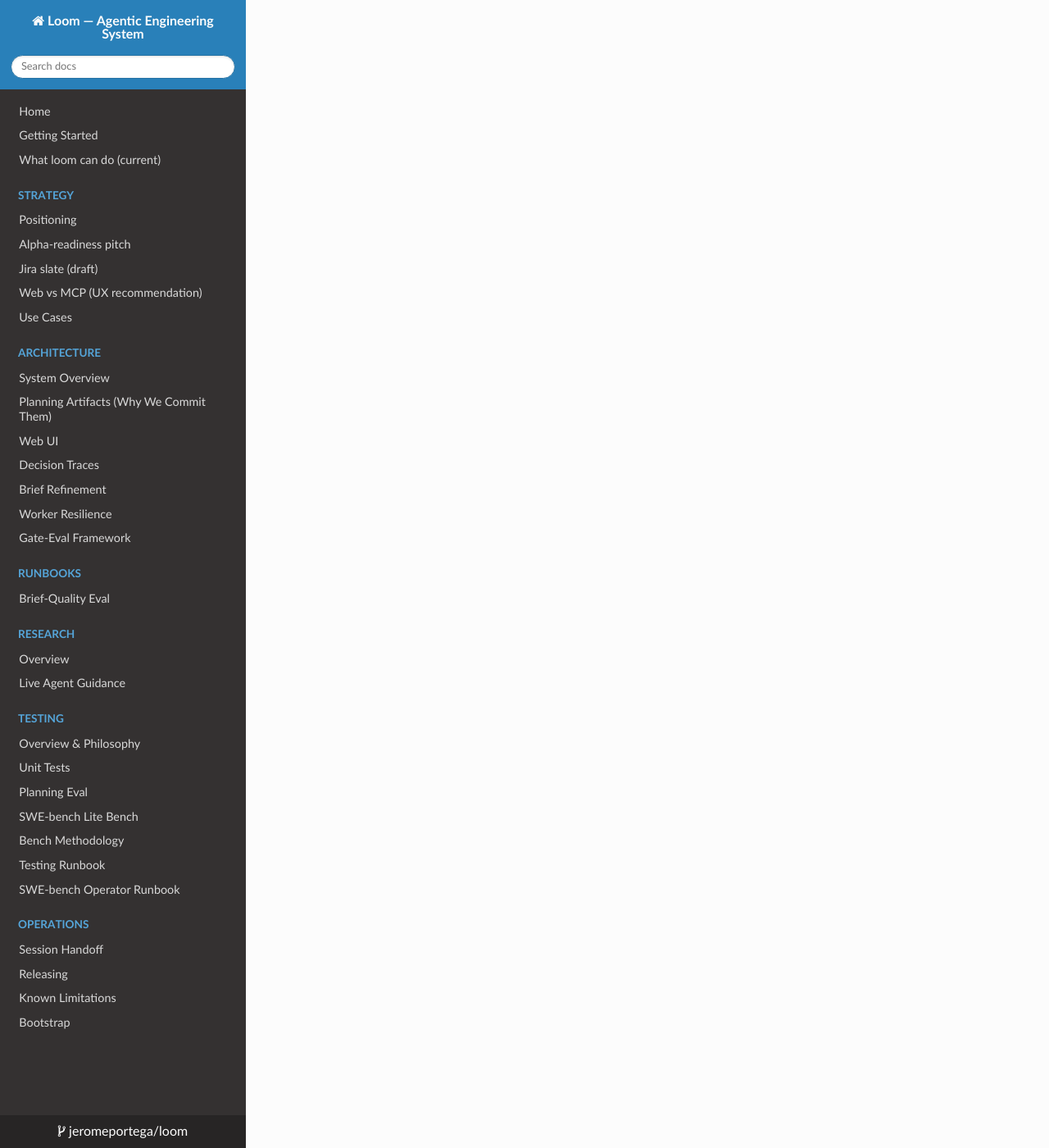
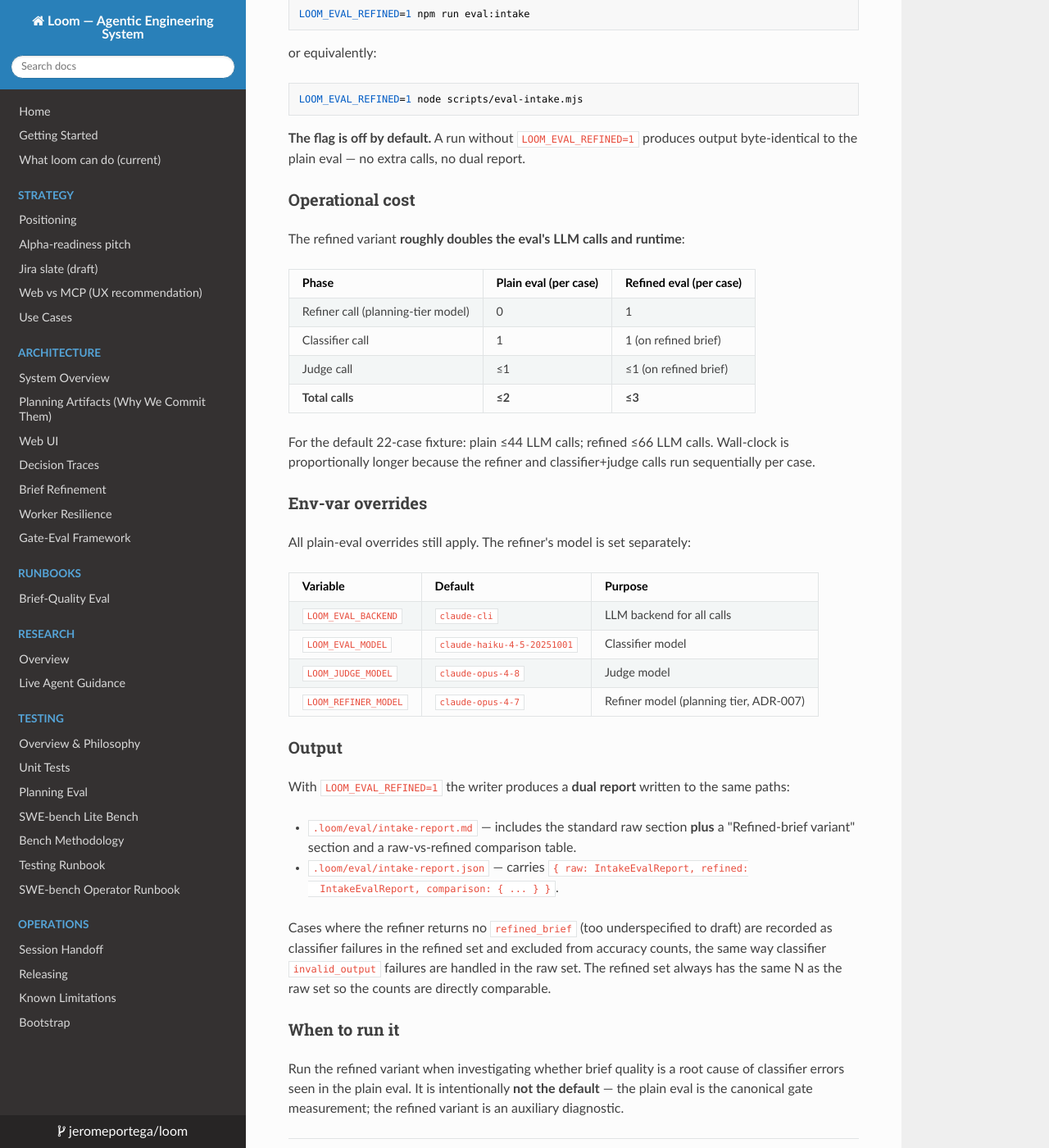
Before and after one commit to jeromeportega/loom, an MkDocs documentation site: the page built from docs/eval/intake-classifier-rerun.md, in a window 1280 px wide and 1400 px high, scrolled down 8554 px. Shown: the whole window at 82% size. Built offline with MkDocs 1.6.1, drawn with Linux system fonts in a browser that asks for light colours; nearby versions of some CDN libraries; some of the changed text lies outside the part shown.

Commit message:
docs(eval): document refined-brief variant and capabilities drift check
Adds a "Refined-Brief Variant (LOOM_EVAL_REFINED=1)" section to
docs/eval/intake-classifier-rerun.md covering the flag, run command,
operational cost (~2× LLM calls and runtime), env-var overrides, output
shape, and when to use it.

Capabilities drift check: LOOM_EVAL_REFINED is a dev-harness env-var
toggle, not a new CLI subcommand or policy knob. The capabilities page
(docs/capabilities.md) tracks operator CLI commands and policy.* knobs;
this flag belongs alongside LOOM_EVAL_BACKEND/LOOM_EVAL_MODEL (none of
which appear in capabilities.md). No capabilities page row needed — the
drift check passes clean.

Co-Authored-By: Claude Sonnet 4.6 <noreply@anthropic.com>

````diff
--- a/docs/eval/intake-classifier-rerun.md
+++ b/docs/eval/intake-classifier-rerun.md
@@ -286,3 +286,86 @@ Do NOT adjust the verdict based on whether the outcome is favorable. Record the
 This is the "honest gate" per ADR-005: the go/no-go signal arrives out-of-band from a human operator after merge, not from the worker that implemented the changes.
 
 *Generated output (gitignored): `.loom/eval/intake-report.{md,json}`*
+
+---
+
+## Refined-Brief Variant (`LOOM_EVAL_REFINED=1`)
+
+**Added:** epic-037
+
+This optional variant runs `BriefRefiner` on each case brief **before** the
+classifier sees it, then re-runs the full classifier + judge pipeline on the
+refined text. The result is a side-by-side dual report: raw accuracy vs.
+refined accuracy. It measures how much the classifier's performance improves
+when the brief is improved first.
+
+### Why it exists
+
+The intake classifier scores briefs as written by operators, which are often
+rough. The refined variant answers: **would a polished brief produce better
+classifier decisions?** That signal guides whether investing in brief
+pre-processing upstream is worth the additional cost.
+
+### How to run it
+
+```bash
+LOOM_EVAL_REFINED=1 npm run eval:intake
+```
+
+or equivalently:
+
+```bash
+LOOM_EVAL_REFINED=1 node scripts/eval-intake.mjs
+```
+
+**The flag is off by default.** A run without `LOOM_EVAL_REFINED=1` produces
+output byte-identical to the plain eval — no extra calls, no dual report.
+
+### Operational cost
+
+The refined variant **roughly doubles the eval's LLM calls and runtime**:
+
+| Phase | Plain eval (per case) | Refined eval (per case) |
+|---|---|---|
+| Refiner call (planning-tier model) | 0 | 1 |
+| Classifier call | 1 | 1 (on refined brief) |
+| Judge call | ≤1 | ≤1 (on refined brief) |
+| **Total calls** | **≤2** | **≤3** |
+
+For the default 22-case fixture: plain ≤44 LLM calls; refined ≤66 LLM calls.
+Wall-clock is proportionally longer because the refiner and classifier+judge
+calls run sequentially per case.
+
+### Env-var overrides
+
+All plain-eval overrides still apply. The refiner's model is set separately:
+
+| Variable | Default | Purpose |
+|---|---|---|
+| `LOOM_EVAL_BACKEND` | `claude-cli` | LLM backend for all calls |
+| `LOOM_EVAL_MODEL` | `claude-haiku-4-5-20251001` | Classifier model |
+| `LOOM_JUDGE_MODEL` | `claude-opus-4-8` | Judge model |
+| `LOOM_REFINER_MODEL` | `claude-opus-4-7` | Refiner model (planning tier, ADR-007) |
+
+### Output
+
+With `LOOM_EVAL_REFINED=1` the writer produces a **dual report** written to the
+same paths:
+
+- `.loom/eval/intake-report.md` — includes the standard raw section **plus** a
+  "Refined-brief variant" section and a raw-vs-refined comparison table.
+- `.loom/eval/intake-report.json` — carries `{ raw: IntakeEvalReport, refined:
+  IntakeEvalReport, comparison: { ... } }`.
+
+Cases where the refiner returns no `refined_brief` (too underspecified to
+draft) are recorded as classifier failures in the refined set and excluded from
+accuracy counts, the same way classifier `invalid_output` failures are handled
+in the raw set. The refined set always has the same N as the raw set so the
+counts are directly comparable.
+
+### When to run it
+
+Run the refined variant when investigating whether brief quality is a root
+cause of classifier errors seen in the plain eval. It is intentionally **not
+the default** — the plain eval is the canonical gate measurement; the refined
+variant is an auxiliary diagnostic.
````
